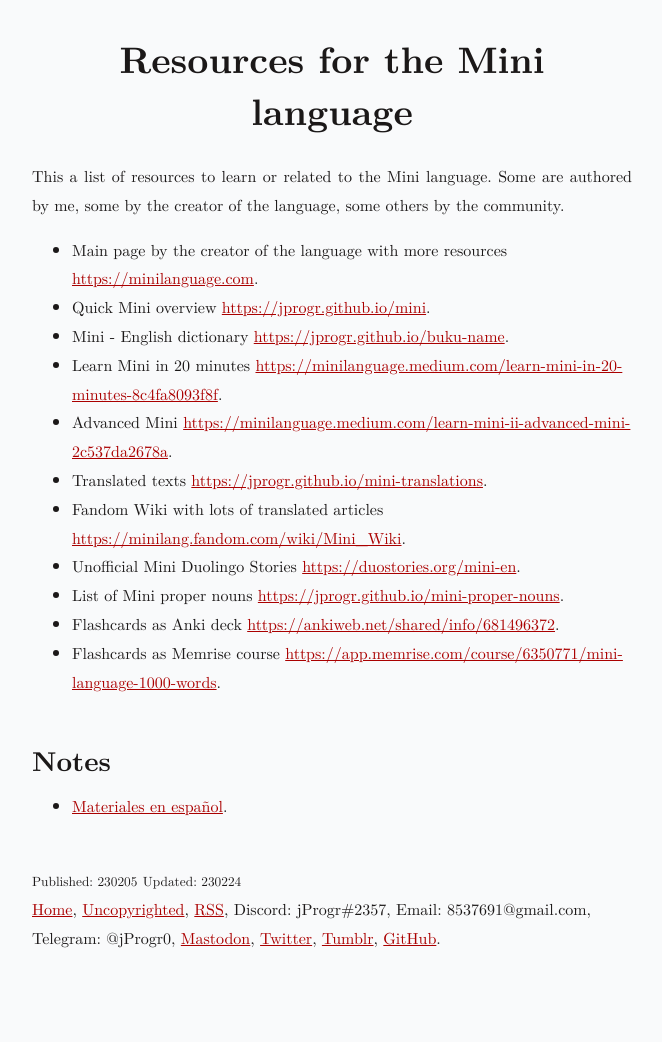
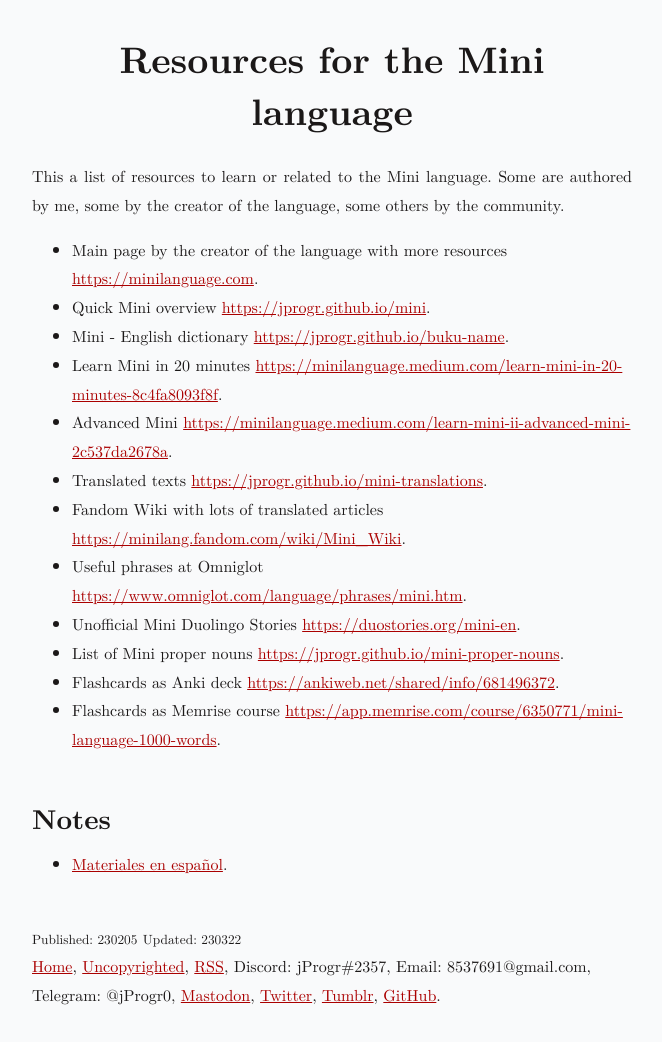
Before and after one commit to jProgr/jprogr.github.io, a Jekyll site: the page built from _posts/2023-02-05-mini-resources.md, in a window 1280 px wide. Shown: the whole page, without its empty margins (308-970 px from the left). Built offline with Jekyll 4.4.1, drawn with Linux system fonts in a browser that asks for light colours; before the commit the page ends 984 px from its top, so only the background shows below that.

Commit message:
Update content
Updated "Resources for the Mini language".

```diff
--- a/_posts/2023-02-05-mini-resources.md
+++ b/_posts/2023-02-05-mini-resources.md
@@ -2,7 +2,7 @@
 title: "Resources for the Mini language"
 permalink: /mini-resources
 custom_date: "230205"
-updated_date: "230224"
+updated_date: "230322"
 ---
 
 # Resources for the Mini language
@@ -16,6 +16,7 @@ This a list of resources to learn or related to the Mini language. Some are auth
 - Advanced Mini [https://minilanguage.medium.com/learn-mini-ii-advanced-mini-2c537da2678a](https://minilanguage.medium.com/learn-mini-ii-advanced-mini-2c537da2678a).
 - Translated texts [https://jprogr.github.io/mini-translations](/mini-translations).
 - Fandom Wiki with lots of translated articles [https://minilang.fandom.com/wiki/Mini_Wiki](https://minilang.fandom.com/wiki/Mini_Wiki).
+- Useful phrases at Omniglot [https://www.omniglot.com/language/phrases/mini.htm](https://www.omniglot.com/language/phrases/mini.htm).
 - Unofficial Mini Duolingo Stories [https://duostories.org/mini-en](https://duostories.org/mini-en).
 - List of Mini proper nouns [https://jprogr.github.io/mini-proper-nouns](/mini-proper-nouns).
 - Flashcards as Anki deck [https://ankiweb.net/shared/info/681496372](https://ankiweb.net/shared/info/681496372).
```
